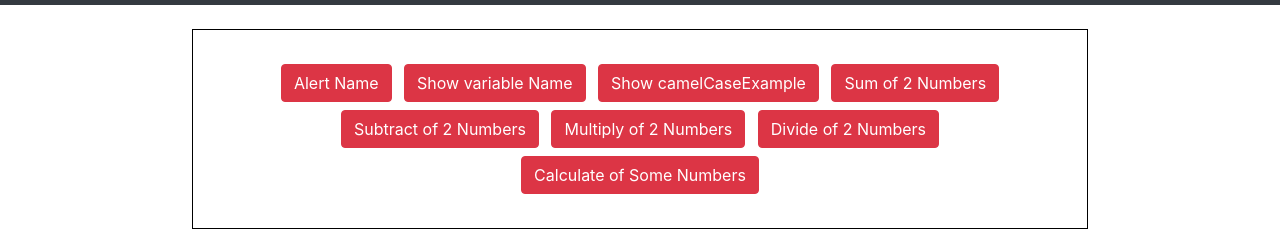
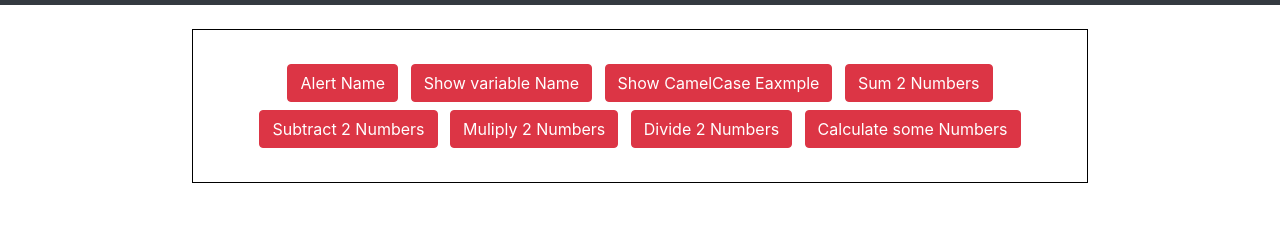
Before and after one commit to m-salman004/Practice-1, a plain HTML site: page index.html in a window 1280 px wide. Shown: the part 51-295 px from the top of the page. Drawn offline with nearby package versions, Linux system fonts and the light colour scheme.

Commit message:
Show CamleCase

```diff
--- a/index.html
+++ b/index.html
@@ -27,12 +27,12 @@
         <div style="text-align: center;">
             <button id="alertName" type="button" class="btn btn-danger m-1">Alert Name</button>
             <button id="showVariablename" type="button" class="btn btn-danger m-1">Show variable Name</button>
-            <button id="showVariablename" type="button" class="btn btn-danger m-1">Show camelCaseExample</button>
-            <button id="showVariablename" type="button" class="btn btn-danger m-1">Sum of 2 Numbers</button>
-            <button id="showVariablename" type="button" class="btn btn-danger m-1">Subtract of 2 Numbers</button>
-            <button id="showVariablename" type="button" class="btn btn-danger m-1">Multiply of 2 Numbers</button>
-            <button id="showVariablename" type="button" class="btn btn-danger m-1">Divide of 2 Numbers</button>
-            <button id="showVariablename" type="button" class="btn btn-danger m-1">Calculate of Some Numbers</button>
+            <button id="ShowCamlcase" type="button" class="btn btn-danger m-1">Show CamelCase Eaxmple</button>
+            <button id="sumof2" type="button" class="btn btn-danger m-1">Sum 2 Numbers</button>
+            <button id="subof2" type="button" class="btn btn-danger m-1">Subtract 2 Numbers</button>
+            <button id="mulof2" type="button" class="btn btn-danger m-1">Muliply 2 Numbers</button>
+            <button id="divide" type="button" class="btn btn-danger m-1">Divide 2 Numbers</button>
+            <button id="SomeCal" type="button" class="btn btn-danger m-1">Calculate some Numbers</button>
         </div>
     </div>
     <!-- Main -->
--- a/script.js
+++ b/script.js
@@ -12,3 +12,10 @@ document.getElementById("showVariablename").onclick = function() {
     outputs.style.paddingLeft = "50px";
     outputs.innerHTML = varname;
 }
+// Show CamleCase
+document.getElementById("ShowCamlcase").onclick = function() {
+    var camlecase = "<li>userResponseTime</li><li>userResponseTimeLimit</li><li>user</li><li>userResponse</li>"
+    outputs.style.textAlign = "left";
+    outputs.style.paddingLeft = "50px";
+    outputs.innerHTML = camlecase;
+}
```
